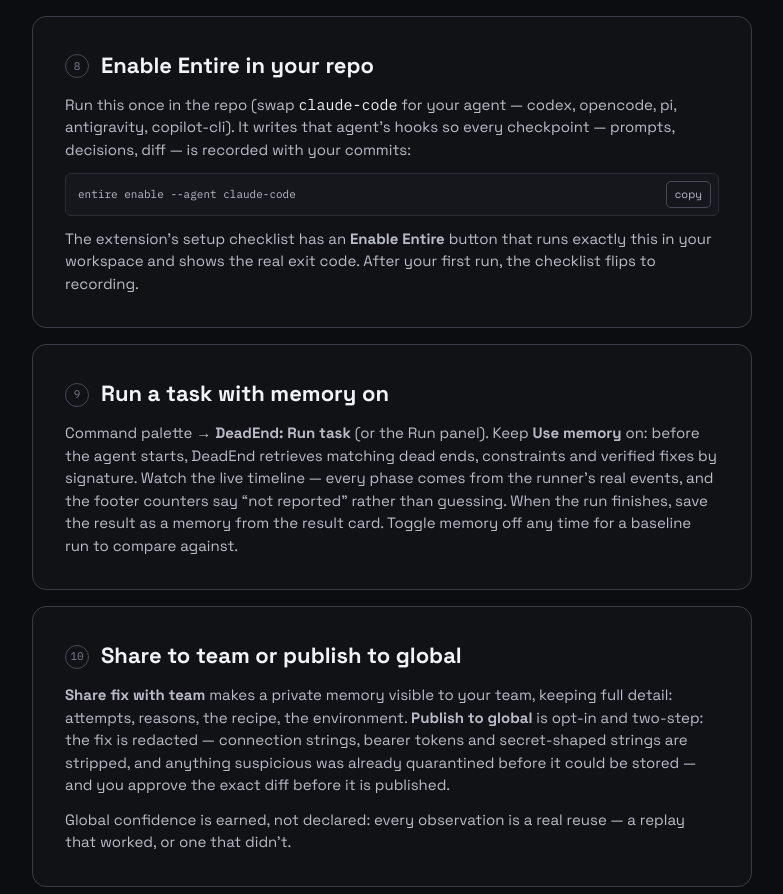
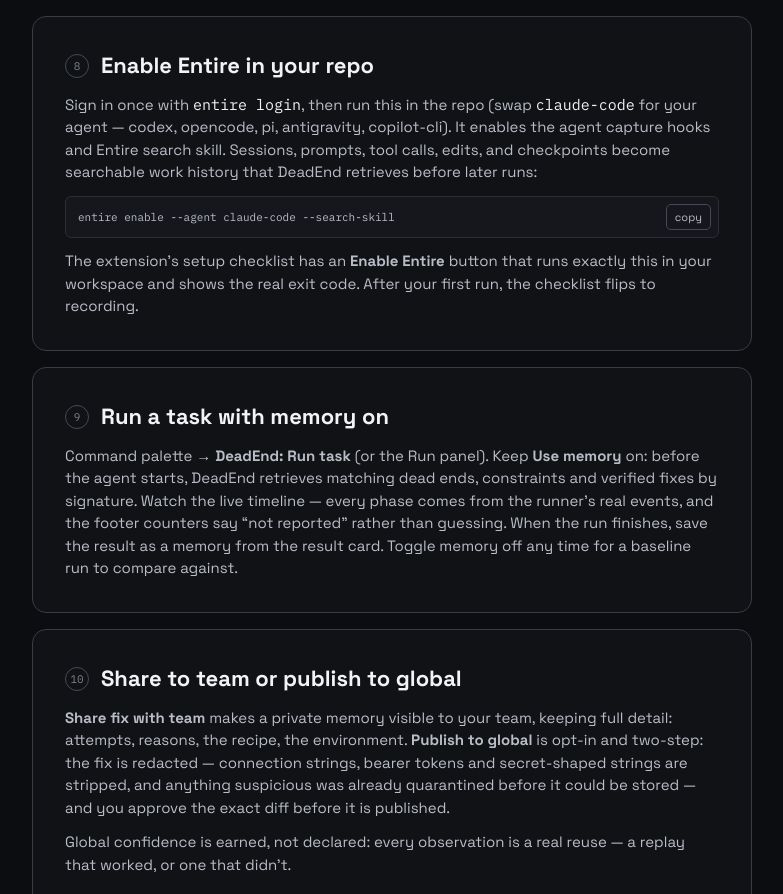
Before and after one commit to gowthamchoudhary/DeadEnd, a Next.js app in the folder web/: page /docs/getting-started in a window 1280 px wide. Shown: the part 2379-3273 px from the top of the page, without its empty margins (248-1031 px from the left). Built offline with nearby package versions, Linux system fonts and the light colour scheme.

Commit message:
Update getting started component

```diff
--- a/web/components/GettingStarted.tsx
+++ b/web/components/GettingStarted.tsx
@@ -181,12 +181,13 @@
 
       <Step n={8} title="Enable Entire in your repo">
         <p>
-          Run this once in the repo (swap <code className="font-mono text-text-primary">claude-code</code>{" "}
+          Sign in once with <code className="font-mono text-text-primary">entire login</code>, then run this in the repo (swap <code className="font-mono text-text-primary">claude-code</code>{" "}
           for your agent — codex, opencode, pi, antigravity, copilot-cli). It
-          writes that agent&apos;s hooks so every checkpoint — prompts,
-          decisions, diff — is recorded with your commits:
+          enables the agent capture hooks and Entire search skill. Sessions,
+          prompts, tool calls, edits, and checkpoints become searchable work
+          history that DeadEnd retrieves before later runs:
         </p>
-        <Copyable text="entire enable --agent claude-code" />
+        <Copyable text="entire enable --agent claude-code --search-skill" />
         <p>
           The extension&apos;s setup checklist has an <strong>Enable Entire</strong>{" "}
           button that runs exactly this in your workspace and shows the real
```
